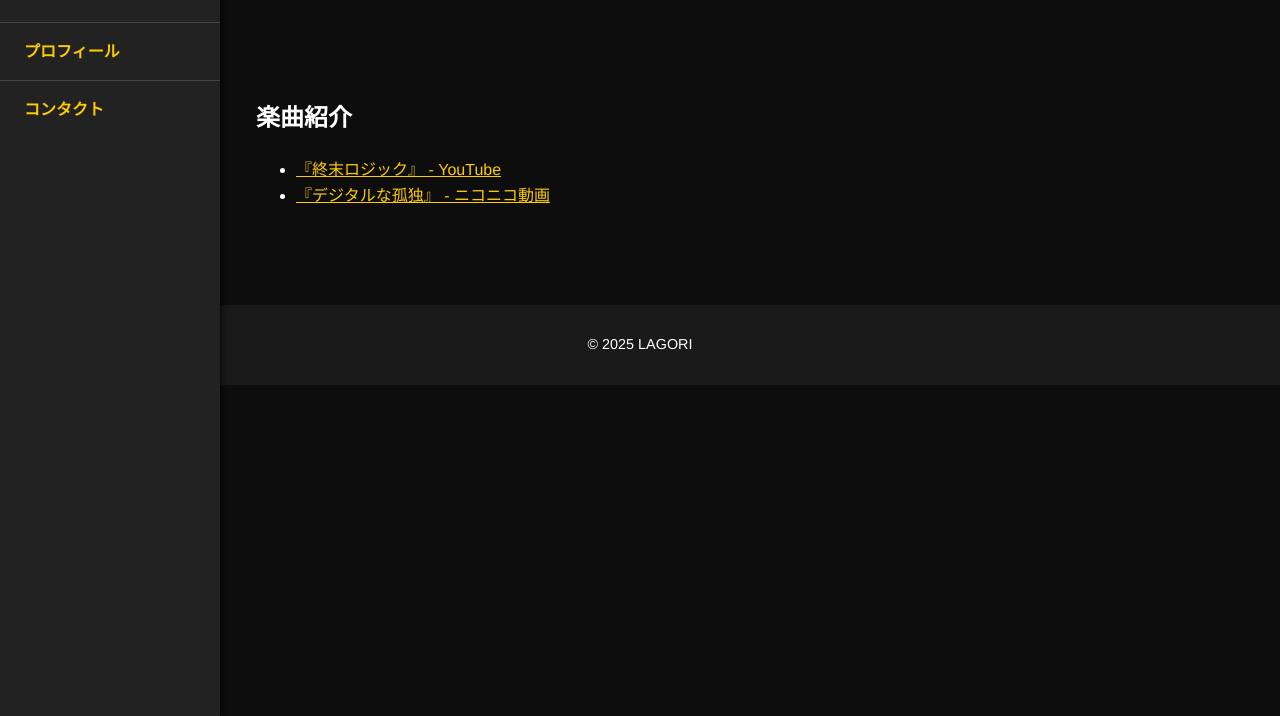
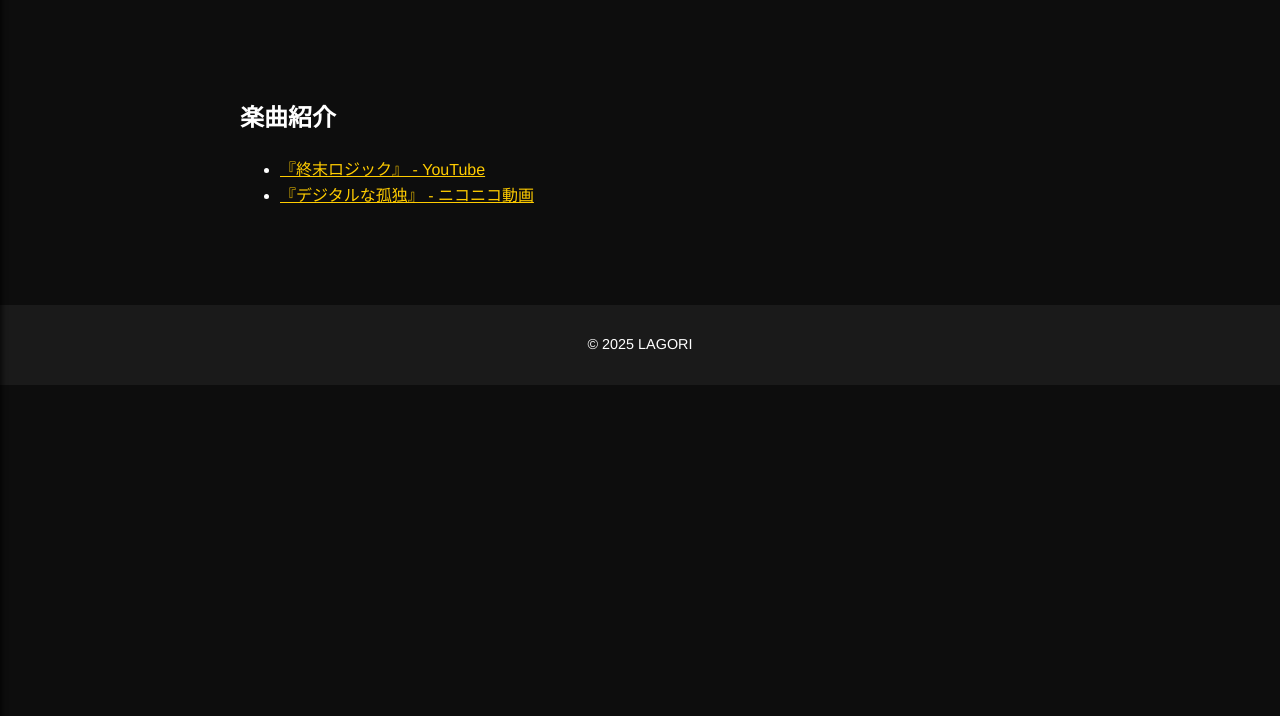
Before and after one commit to lagori1xi/LAGORI_site, a plain HTML site: page index.html in a window 1280 px wide. Shown: the part 84-800 px from the top of the page. Drawn offline with Linux system fonts and the light colour scheme.

Commit message:
Update style.css

```diff
--- a/style.css
+++ b/style.css
@@ -1,8 +1,3 @@
-/* Reset */
-* {
-  box-sizing: border-box;
-}
-
 body {
   font-family: 'Helvetica', sans-serif;
   background-color: #0d0d0d;
@@ -10,7 +5,7 @@ body {
   margin: 0;
   padding: 0;
   line-height: 1.6;
-  overflow-x: hidden; /* 横スクロール防止 */
+  overflow-x: hidden;
 }
 
 header {
@@ -51,6 +46,11 @@ header h1 {
   transform: translateX(-100%);
   transition: transform 0.3s ease;
   z-index: 1000;
+  overflow-y: auto;
+}
+
+.side-menu.open {
+  transform: translateX(0);
 }
 
 .side-menu ul {
@@ -77,10 +77,6 @@ header h1 {
   outline: none;
 }
 
-.side-menu:not(.hidden) {
-  transform: translateX(0);
-}
-
 .content-section {
   padding: 2em 1em;
   max-width: 800px;
```
